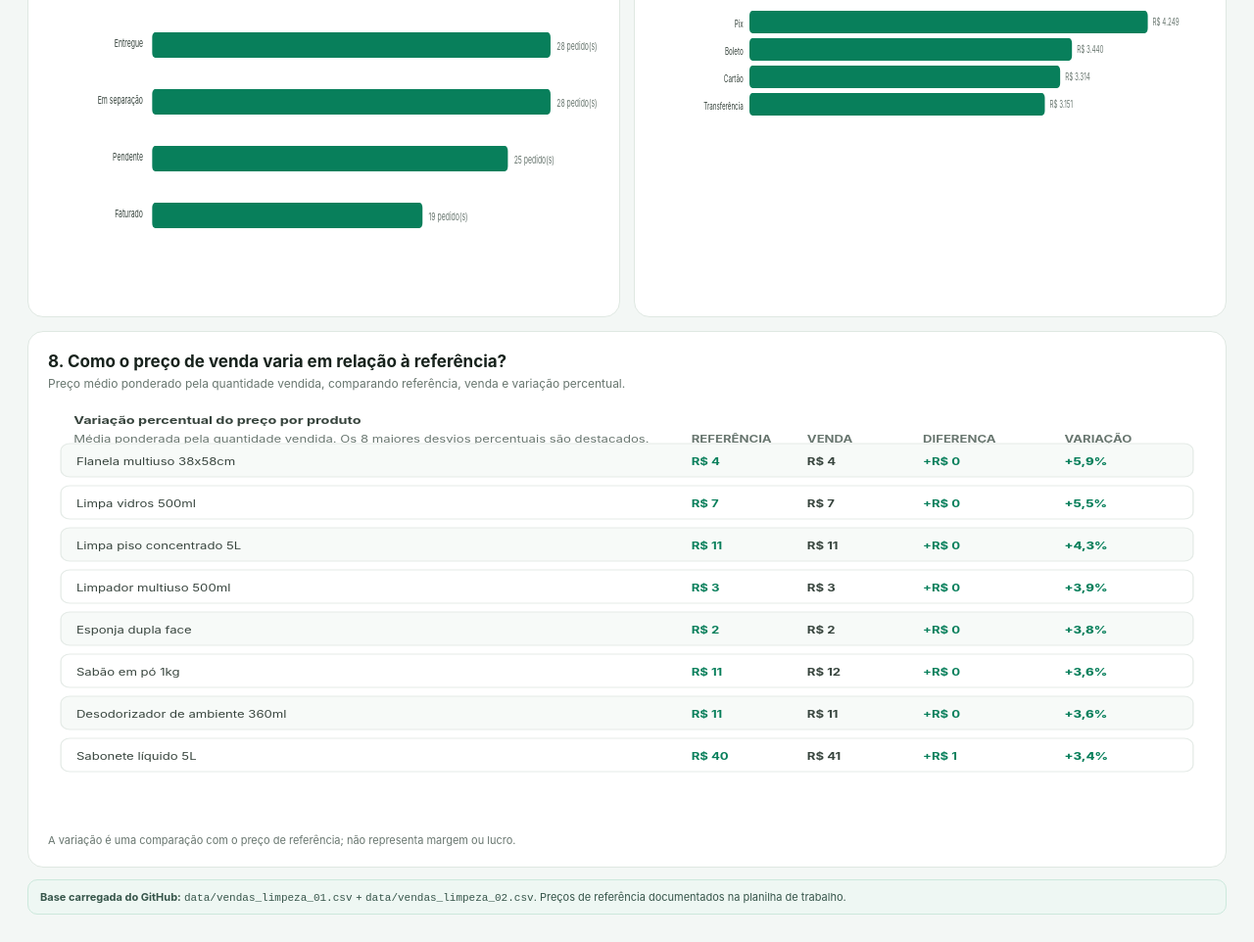
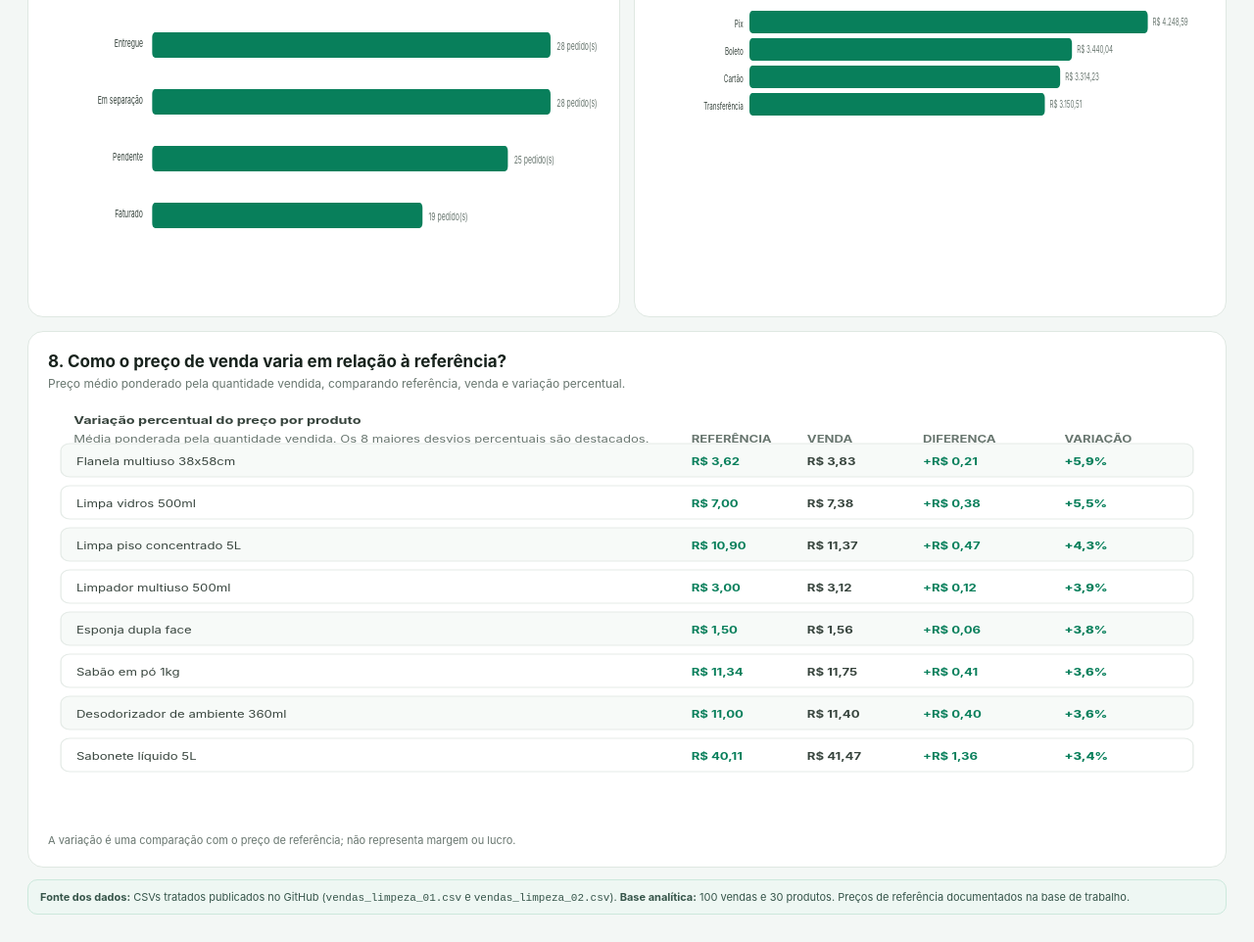
Before and after one commit to britomarconi54-bot/cleaning-sales-dashboard, a plain HTML site: page index.html in a window 1280 px wide. Shown: the part 1725-2687 px from the top of the page at 98% size. Drawn offline with Linux system fonts and the light colour scheme.

Commit message:
Ajusta valores monetarios e rodape final

```diff
--- a/index.html
+++ b/index.html
@@ -10,13 +10,13 @@
 
 <div class="section-title">VISÃO OPERACIONAL E FINANCEIRA</div><section class="grid"><div class="panel"><h2>6. Como os pedidos estão distribuídos por status?</h2><p>Acompanhamento da situação operacional dos pedidos.</p><div id="status" class="chart"></div></div><div class="panel"><h2>7. Como os clientes estão pagando?</h2><p>Faturamento por método de pagamento.</p><div id="payments" class="chart"></div></div><div class="panel full"><h2>8. Como o preço de venda varia em relação à referência?</h2><p>Preço médio ponderado pela quantidade vendida, comparando referência, venda e variação percentual.</p><div id="prices" class="chart"></div><div class="legend">A variação é uma comparação com o preço de referência; não representa margem ou lucro.</div></div></section>
 
-<div class="source"><b>Base carregada do GitHub:</b> <code>data/vendas_limpeza_01.csv</code> + <code>data/vendas_limpeza_02.csv</code>. Preços de referência documentados na planilha de trabalho.</div>
+<div class="source"><b>Fonte dos dados:</b> CSVs tratados publicados no GitHub (<code>vendas_limpeza_01.csv</code> e <code>vendas_limpeza_02.csv</code>). <b>Base analítica:</b> 100 vendas e 30 produtos. Preços de referência documentados na base de trabalho.</div>
 
 <script>
 let DATA=[];
 const $=id=>document.getElementById(id);
 const esc=s=>String(s??"").replace(/[&<>"]/g,m=>({"&":"&amp;","<":"&lt;",">":"&gt;",'"':"&quot;"}[m]));
-const money=v=>new Intl.NumberFormat("pt-BR",{style:"currency",currency:"BRL",maximumFractionDigits:0}).format(Number(v)||0);
+const money=v=>new Intl.NumberFormat("pt-BR",{style:"currency",currency:"BRL",minimumFractionDigits:2,maximumFractionDigits:2}).format(Number(v)||0);
 const pct=v=>((Number(v)||0)*100).toLocaleString("pt-BR",{maximumFractionDigits:1})+"%";
 const uniq=a=>[...new Set(a.filter(x=>x!==undefined&&x!==null&&x!==""))].sort((a,b)=>String(a).localeCompare(String(b),"pt-BR"));
 function parseCSV(t){const out=[],re=/(,|\r?\n|\r|^)(?:"([^"]*(?:""[^"]*)*)"|([^",\r\n]*))/gi;let row=[],m;while((m=re.exec(t))){if(m[1]==="\n"||m[1]==="\r\n"){if(row.length)out.push(row);row=[]}row.push(m[2]!==undefined?m[2].replace(/""/g,'"'):m[3]);}if(row.length)out.push(row);return out}
```
